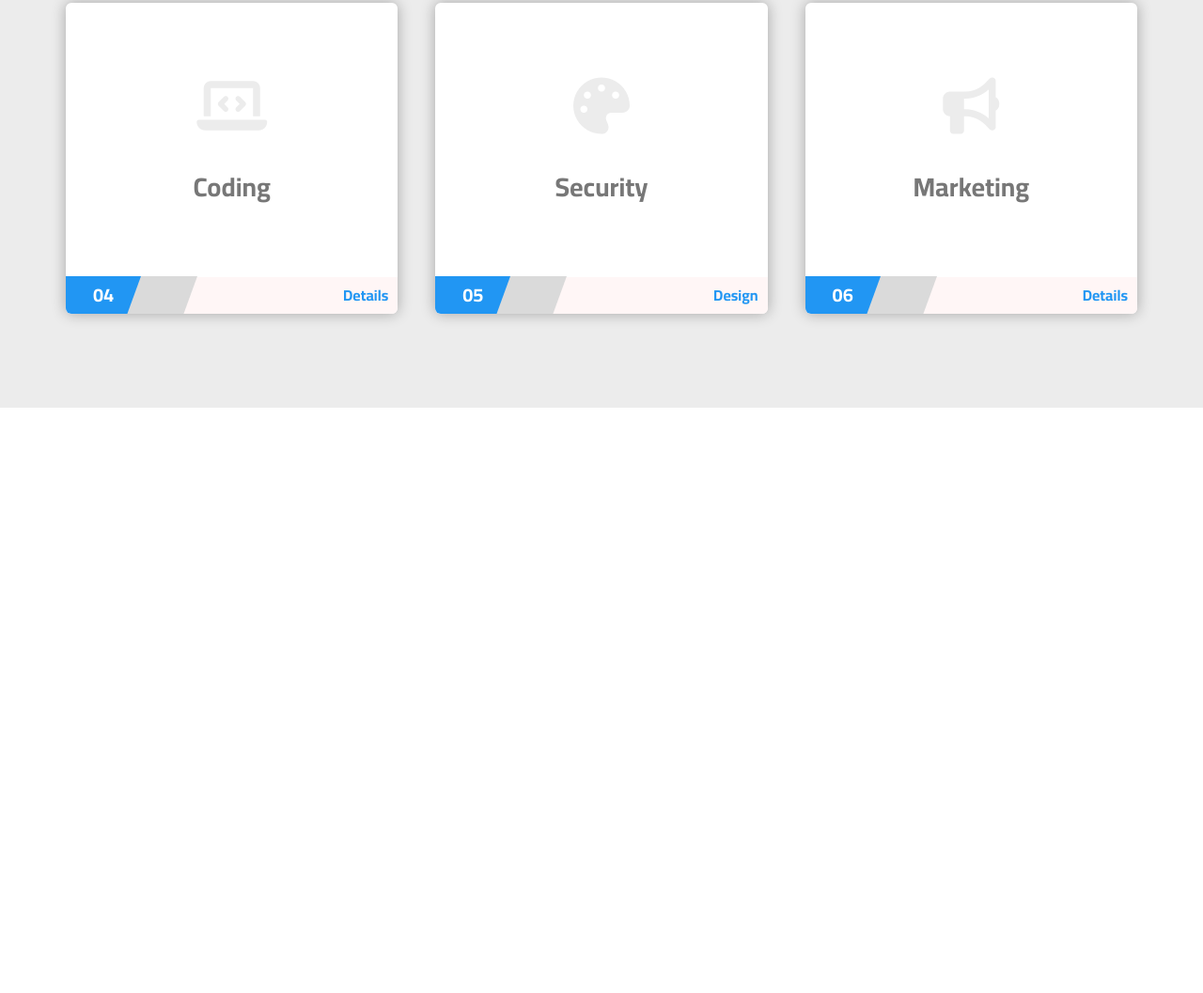
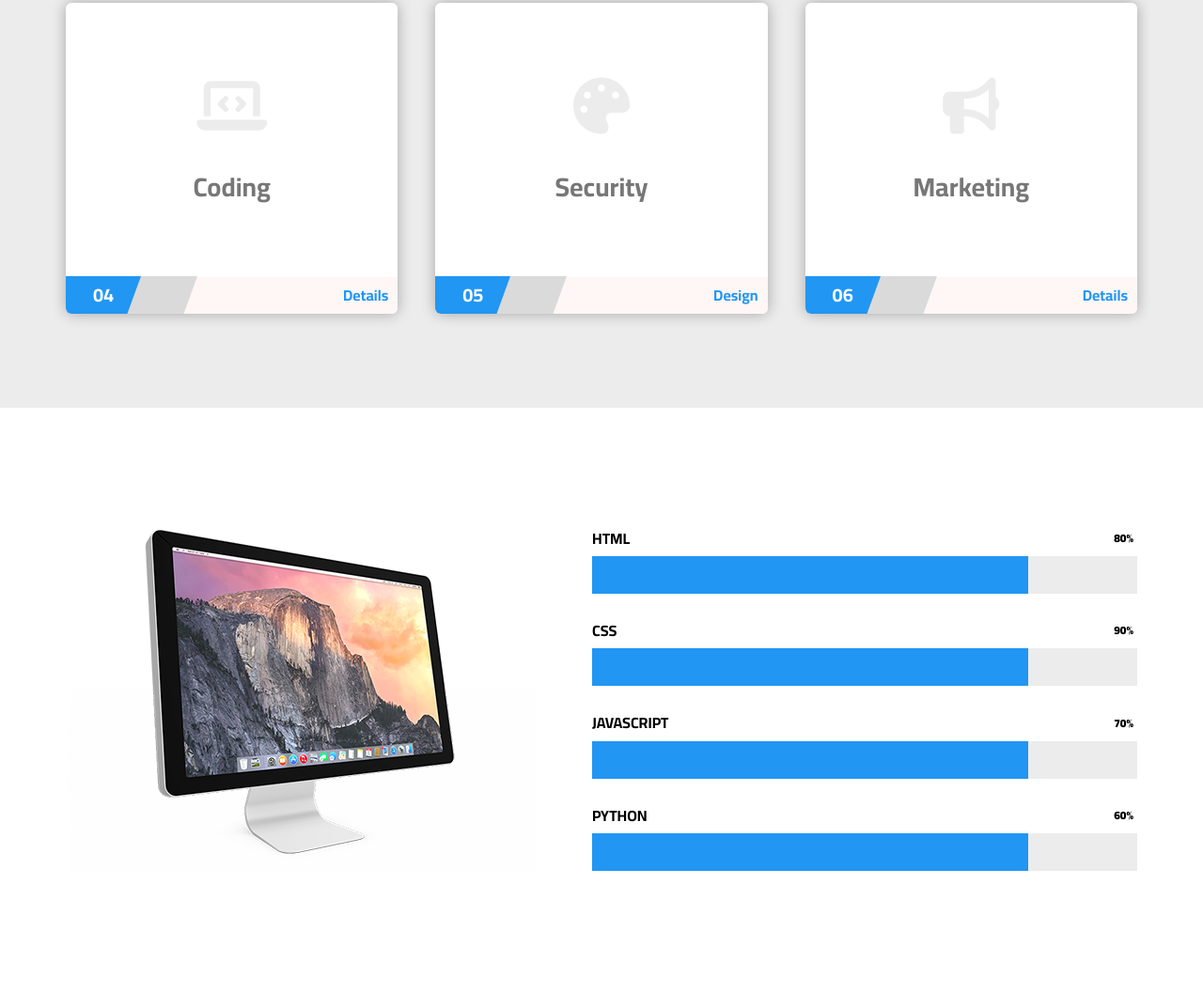
Before and after one commit to uxhen/uxhen-stack, a plain HTML site: page index.html in a window 1280 px wide. Shown: the part 7714-8771 px from the top of the page at 94% size. Before the commit the page ends 8148 px from the top, so only its background shows below. Drawn offline with Linux system fonts and the light colour scheme.

Commit message:
added Our Skills sections

```diff
--- a/css/ushen.css
+++ b/css/ushen.css
@@ -1267,3 +1267,47 @@ header .container nav > ul > li:last-child:hover .menu {
   padding: 10px;
 }
 /* End Services */
+/* Start Our-Skills */
+.our-skills .container {
+  display: flex;
+  align-items: center;
+  gap: 60px;
+}
+.our-skills .container img {
+  max-width: 600px;
+}
+.our-skills .container .skills {
+  flex: 1;
+}
+.our-skills .container .skills .skill {
+  margin: 30px 0;
+}
+.our-skills .container .skills .skill .title {
+  display: flex;
+  justify-content: space-between;
+  align-items: center;
+  text-transform: uppercase;
+  font-size: 16px;
+}
+.our-skills .container .skills .skill .title span {
+  font-size: 12px;
+  padding: 2px 4px;
+  display: flex;
+  justify-content: center;
+  align-items: center;
+  font-weight: 900;
+}
+
+.our-skills .container .skills .skill .progress-holder {
+  margin-top: 10px;
+  width: 100%;
+  height: 40px;
+  background-color: var(--section-secodery-background);
+  position: relative;
+}
+.our-skills .container .skills .skill .progress-holder span {
+  position: absolute;
+  background: var(--main-color);
+  height: 100%;
+}
+/* End Our-Skills */
--- a/index.html
+++ b/index.html
@@ -1087,5 +1087,36 @@
         </div>
       </div>
     </section>
+    <section class="our-skills" id="our-skills">
+      <div class="container">
+        <img src="imgs/skills.png" alt="skills image" />
+        <div class="skills">
+          <div class="skill">
+            <h3 class="title">Html <span>80%</span></h3>
+            <div class="progress-holder">
+              <span style="width: 80%" class="progress"></span>
+            </div>
+          </div>
+          <div class="skill">
+            <h3 class="title">Css <span>90%</span></h3>
+            <div class="progress-holder">
+              <span style="width: 80%" class="progress"></span>
+            </div>
+          </div>
+          <div class="skill">
+            <h3 class="title">javascript <span>70%</span></h3>
+            <div class="progress-holder">
+              <span style="width: 80%" class="progress"></span>
+            </div>
+          </div>
+          <div class="skill">
+            <h3 class="title">Python <span>60%</span></h3>
+            <div class="progress-holder">
+              <span style="width: 80%" class="progress"></span>
+            </div>
+          </div>
+        </div>
+      </div>
+    </section>
   </body>
 </html>
```
